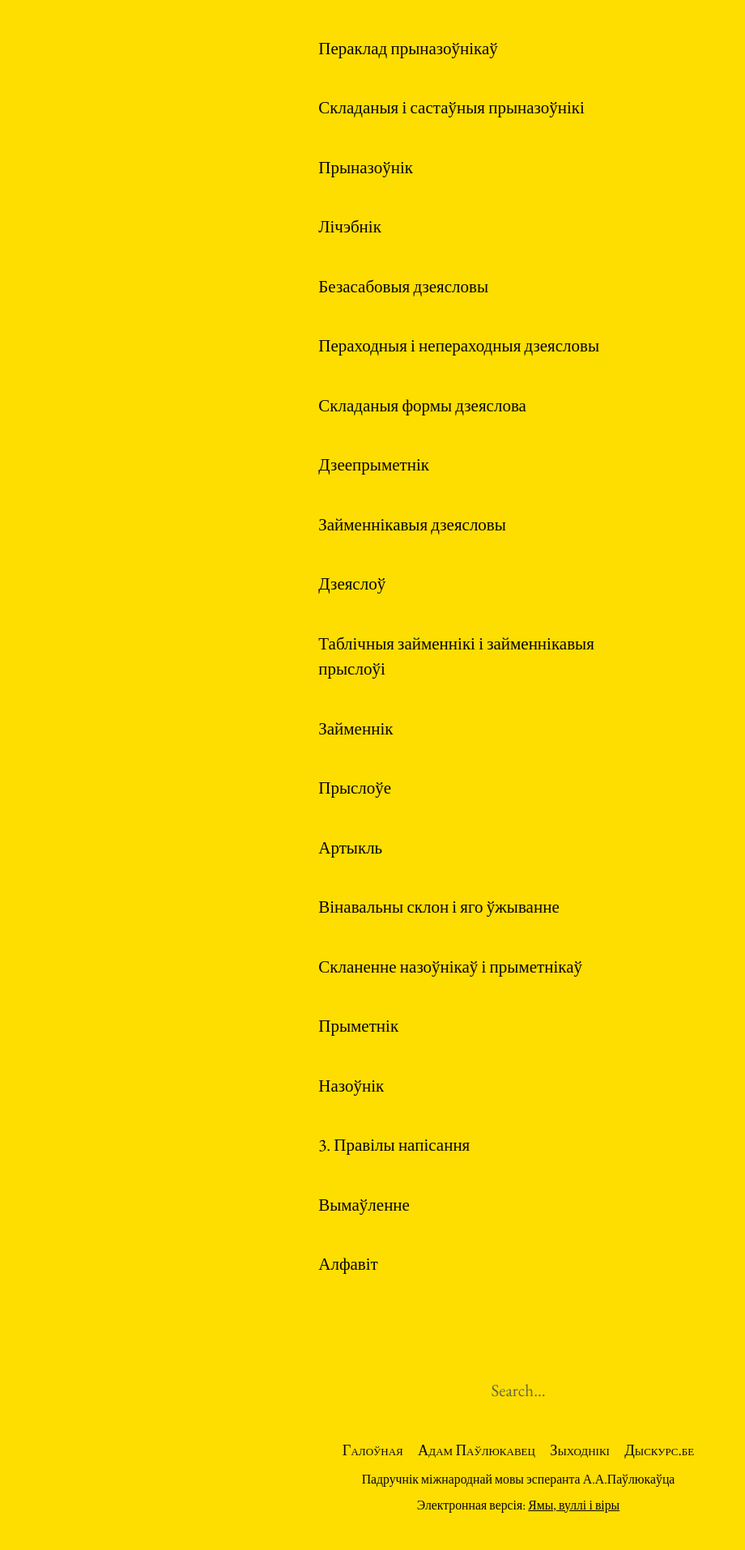
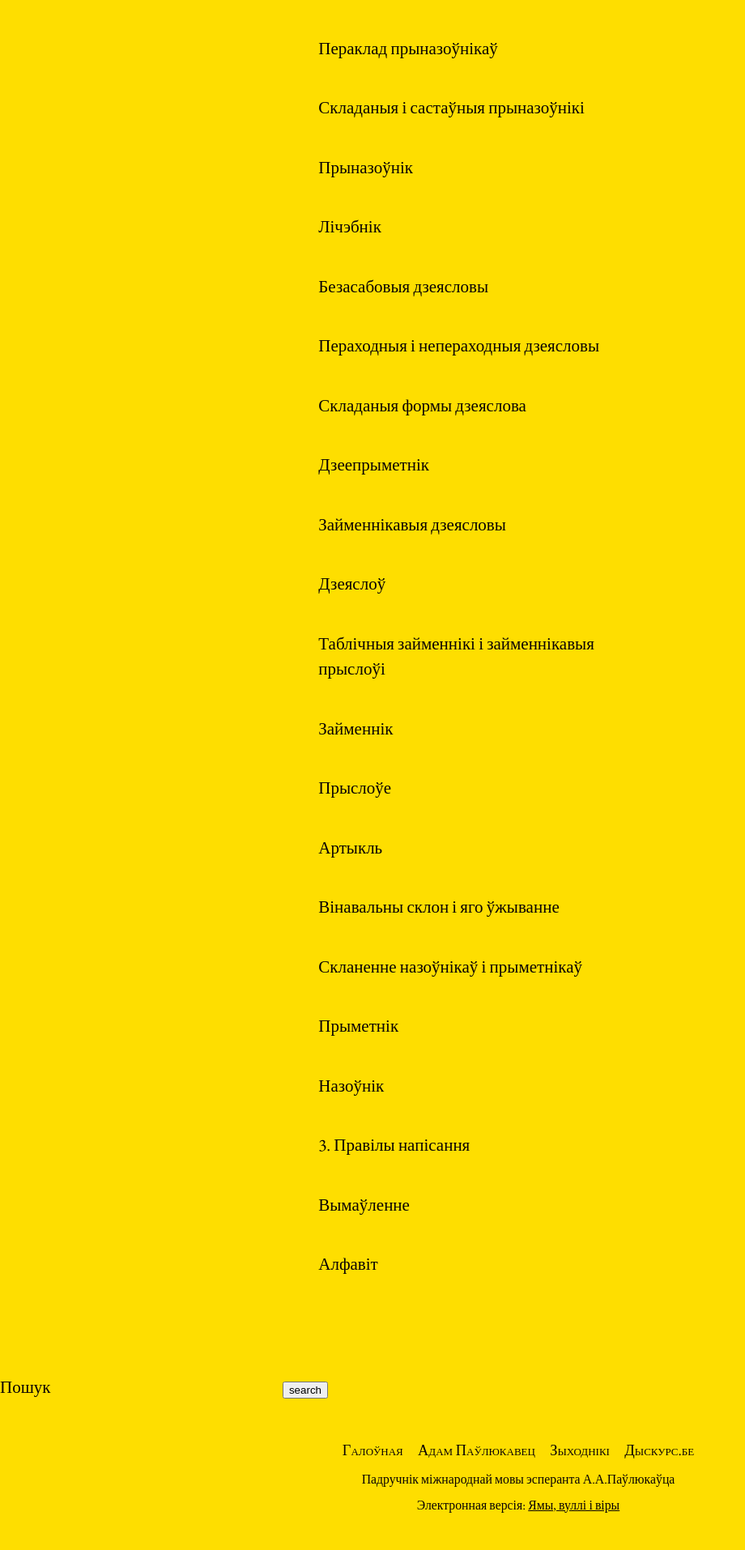
Before and after one commit to skaivolas/mir, a Jekyll site: the page built from index.html, in a window 1280 px wide. Shown: the part 1752-3666 px from the top of the page at 81% size, without its empty margins (0-920 px from the left). Built offline with Jekyll 4.4.1, drawn with Linux system fonts in a browser that asks for light colours; the list of posts is cut into pages by our own code.

Commit message:
Update search.html

```diff
--- a/_includes/search.html
+++ b/_includes/search.html
@@ -1,8 +1,5 @@
-<form method="get" id="search" action="https://duckduckgo.com/">
-  <input type="hidden" name="sites" value="{{ site.url }}"/>
-  <input type="hidden" name="k8" value="#222222"/>
-  <input type="hidden" name="k9" value="#dc4b3c"/>
-  <input type="hidden" name="kt" value="h"/>
-  <input type="text" id="search__input" name="q" placeholder="Search&hellip;"/ autocomplete="off">
-  <button type="submit" class="btn btn-bordered" tabindex="-1">Search</button>
+<form action="{{ site.baseurl }}/search.html" method="get">
+  <label for="search-box">Пошук</label>
+  <input type="text" id="search__input" name="q">
+  <input type="submit" value="search">
 </form>
```
